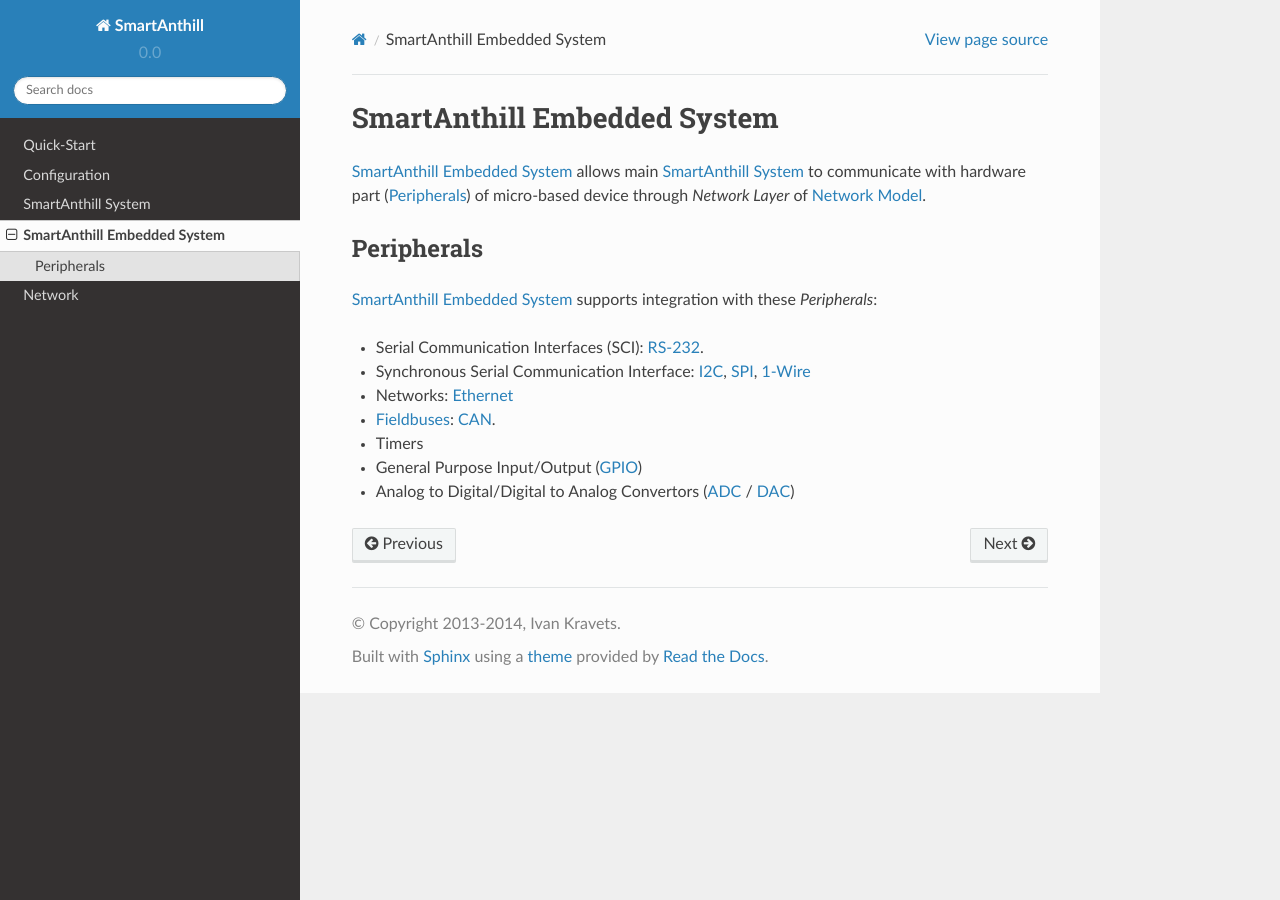
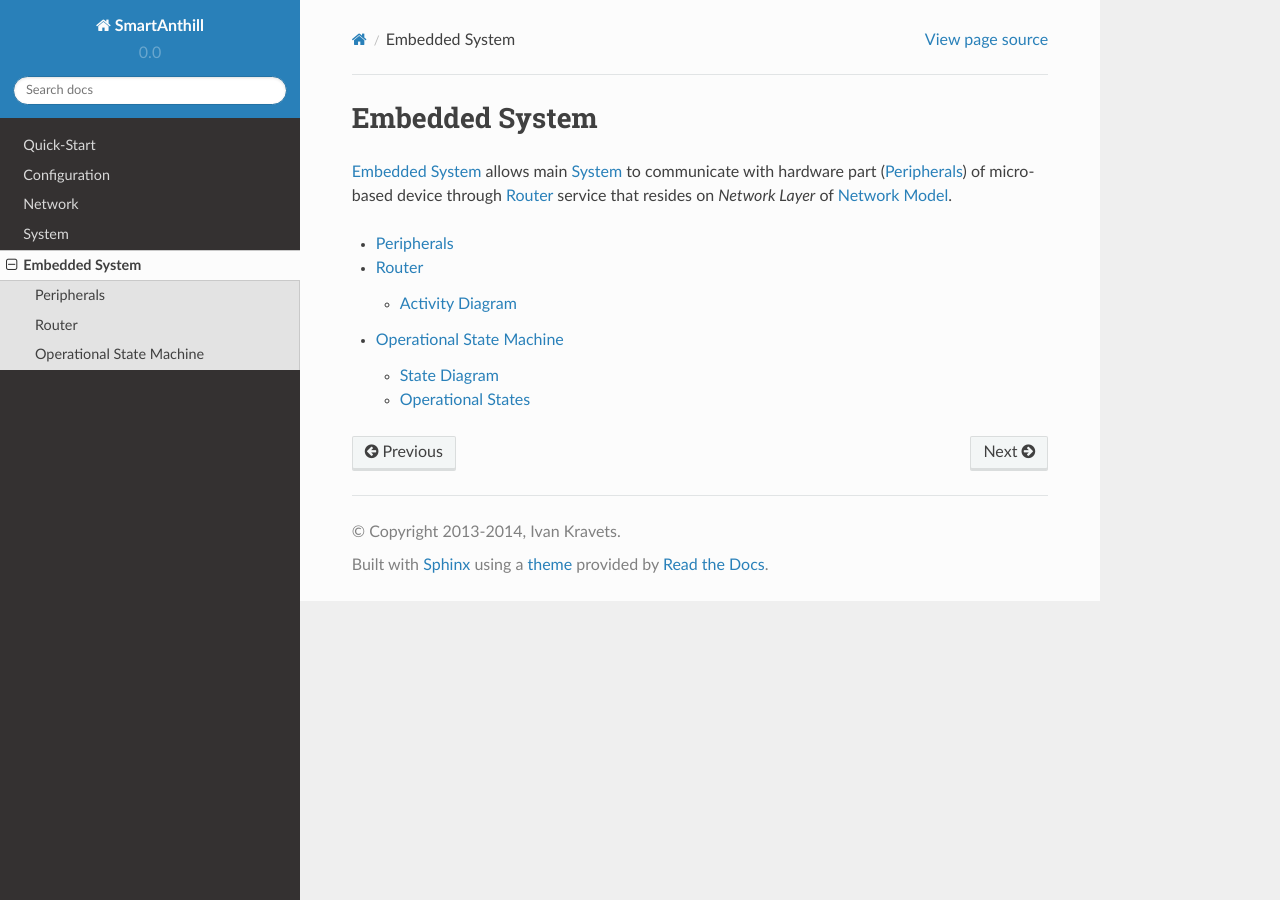
Before and after one commit to smartanthill/smartanthill1_0, a Sphinx documentation site: the page built from docs/specification/embedded/index.rst, in a window 1280 px wide. Built offline with Sphinx 7.4.7 and the Read the Docs theme 2.0.0, drawn with Linux system fonts in a browser that asks for light colours.

Commit message:
Filled "Embedded System" specification, updated CDC list

```diff
--- a/docs/index.rst
+++ b/docs/index.rst
@@ -48,10 +48,10 @@
 .. toctree::
     :maxdepth: 2
 
+    specification/network/index
     specification/system/index
     specification/embedded/index
-    specification/network/index
 
 
-.. [#] The *"train it"* is that |SA| creates unique :ref:`saes` (firmware) for
-    each supported micro-device and then installs it.
+.. [#] The *"train it"* is that |SA| creates unique :ref:`esystem`
+    (firmware) for each supported micro-device and then installs it.
--- a/docs/specification/embedded/index.rst
+++ b/docs/specification/embedded/index.rst
@@ -1,36 +1,16 @@
-.. |SA| replace:: SmartAnthill
-.. |SAES| replace:: :ref:`saes`
+.. _esystem:
 
-.. _RS-232: http://en.wikipedia.org/wiki/RS-232
-.. _I2C: http://en.wikipedia.org/wiki/I2C
-.. _SPI: http://en.wikipedia.org/wiki/Serial_Peripheral_Interface_Bus
-.. _1-Wire: http://en.wikipedia.org/wiki/1-Wire
-.. _Ethernet: http://en.wikipedia.org/wiki/Ethernet
-.. _Fieldbuses: http://en.wikipedia.org/wiki/Fieldbus
-.. _CAN: http://en.wikipedia.org/wiki/CAN_bus
-.. _GPIO: http://en.wikipedia.org/wiki/General_Purpose_Input/Output
-.. _ADC: http://en.wikipedia.org/wiki/Analog-to-digital_converter
-.. _DAC: http://en.wikipedia.org/wiki/Digital-to-analog_converter
+Embedded System
+===============
 
-.. _saes:
-
-|SA| Embedded System
-====================
-
-|SAES| allows main :ref:`sasys` to communicate with hardware part
-(`Peripherals <http://en.wikipedia.org/wiki/Peripheral>`_) of micro-based
-device through *Network Layer* of :ref:`netmodel`.
+:ref:`esystem` allows main :ref:`system` to communicate with hardware part
+(:ref:`esystem_peripherals`) of micro-based device through :ref:`esystem_router`
+service that resides on *Network Layer* of :ref:`netmodel`.
 
 
-Peripherals
------------
+.. toctree::
+    :maxdepth: 2
 
-|SAES| supports integration with these *Peripherals*:
-
-* Serial Communication Interfaces (SCI): RS-232_.
-* Synchronous Serial Communication Interface: I2C_, SPI_, 1-Wire_
-* Networks: Ethernet_
-* Fieldbuses_: CAN_.
-* Timers
-* General Purpose Input/Output (GPIO_)
-* Analog to Digital/Digital to Analog Convertors (ADC_ / DAC_)
+    peripherals
+    router
+    osm
--- /dev/null
+++ b/docs/specification/network/cdc/ed.rst
@@ -0,0 +1,4 @@
+.. _cdc_ed:
+
+Event-Driven
+============
--- a/docs/specification/network/index.rst
+++ b/docs/specification/network/index.rst
@@ -23,5 +23,6 @@
 
     netmodel
     protocols/index
+    cdc/index
     can
     zvd
--- a/docs/specification/network/protocols/index.rst
+++ b/docs/specification/network/protocols/index.rst
@@ -9,4 +9,3 @@
     sacp
     satp
     sarp
-    cdc
```
Also changed, not shown: docs/specification/embedded/osm.rst (added, +24 -0 lines), docs/specification/embedded/peripherals.rst (added, +27 -0 lines), docs/specification/embedded/router.rst (added, +19 -0 lines), docs/specification/network/can.rst (+5 -3 lines), docs/specification/network/cdc/bdcreq.rst (added, +119 -0 lines), docs/specification/network/cdc/bdcres.rst (added, +44 -0 lines), docs/specification/network/cdc/index.rst (added, +31 -0 lines), docs/specification/network/cdc/urg.rst (added, +43 -0 lines), docs/specification/network/protocols/cdc.rst (deleted, +0 -83 lines), docs/specification/system/index.rst (+3 -6 lines), docs/specification/embedded/osm.png (added), docs/specification/embedded/router.png (added), 2 other files.
